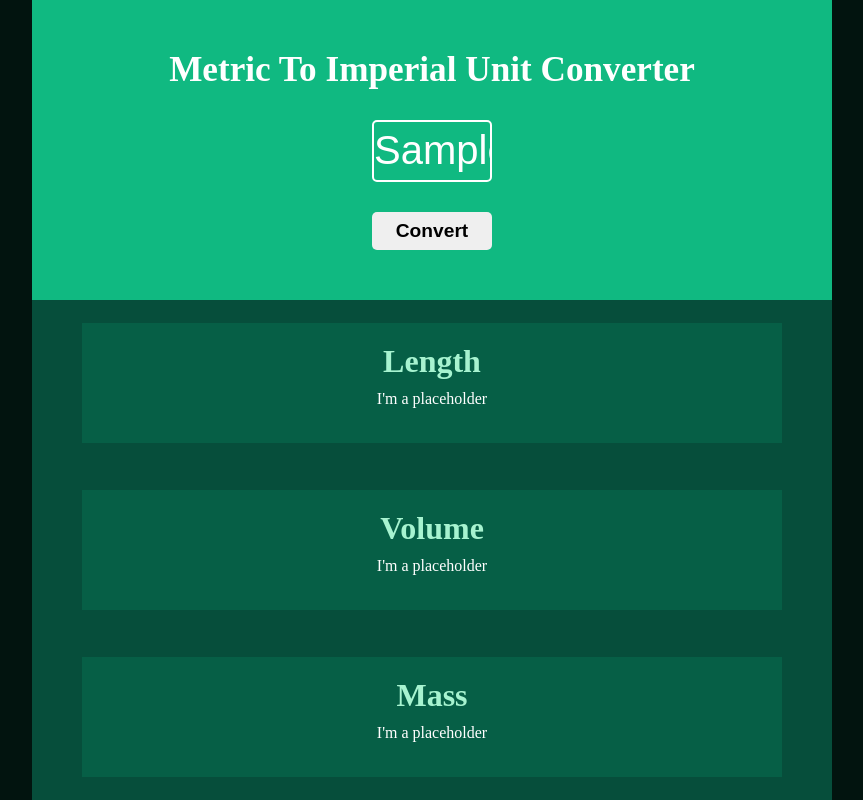
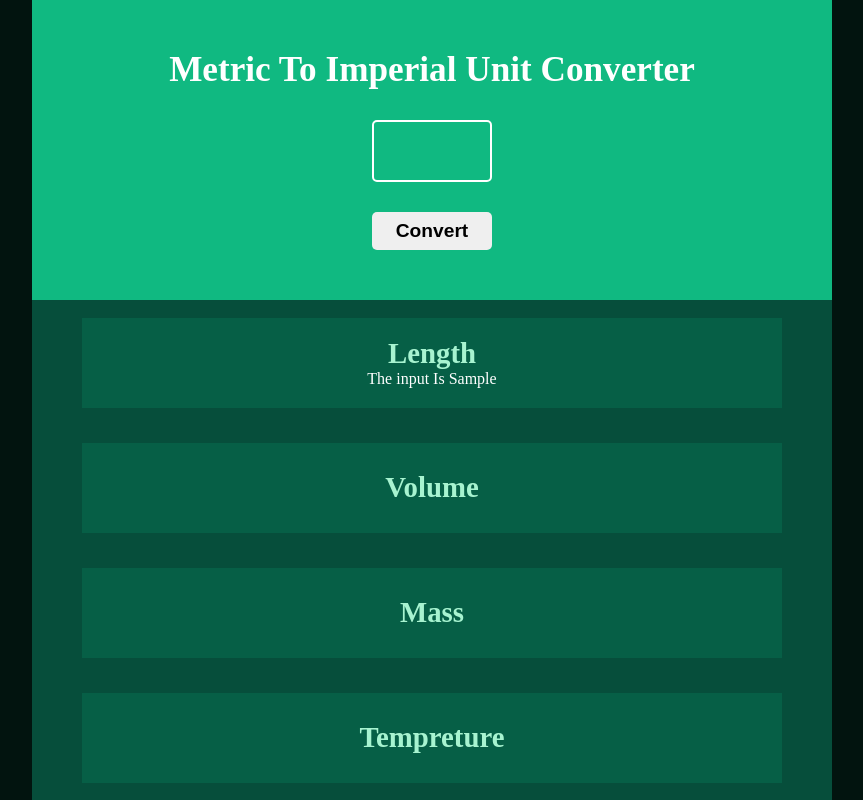
Before and after one commit to Tundoor/unit-Calculator, a plain HTML site: page index.html in a window 1280 px wide. Both pictures are taken after typing "Sample" into the empty fields and a click on the button "Convert". Shown: the whole page, without its empty margins (208-1071 px from the left). Drawn offline with Linux system fonts and the light colour scheme.

Commit message:
Updated css and added logic for updating paragraphs using js

```diff
--- a/index.css
+++ b/index.css
@@ -85,16 +85,19 @@ main {
 .measurement-div {
     background-color:#065F46 ;
     width: 700px;
-    height: 120px;
+    height: 90px;
     text-align: center;
+
+    display: flex;
+    flex-direction: column;
+    justify-content: center;
 }
 
 .measurement-div h1 {
     color: #A7F3D0;
-    margin-top: 20px;
+    font-size: 1.8rem;
 }
 
 .measurement-div p {
     color: white;
-    margin-top: 10px;
 }
--- a/index.html
+++ b/index.html
@@ -5,28 +5,34 @@
     <meta name="viewport" content="width=device-width, initial-scale=1.0">
     <title>Unit Calc</title>
     <link rel="stylesheet" href="index.css">
+     <script src="index.js" defer></script>
 </head>
 <body>
     <div class="calc-div">
         <header class="calc-header">
         <h1 class="title">Metric To Imperial Unit Converter</h1>
-        <input class="user-input" type="text">
-        <button class="submit ">Convert</button>
+        <input class="user-input" type="text" id="user-input">
+        <button class="submit" id="submit">Convert</button>
         </header>
         <main>
           <div class="measurement-div" id="length-div">
              <h1>Length</h1>
-             <p>I'm a placeholder</p>
+
           </div>
           <div class="measurement-div" id="volume-div">
             <h1>Volume</h1>
-            <p>I'm a placeholder</p>
+
           </div>
           <div class="measurement-div" id="mass-div">
             <h1>Mass</h1>
-            <p>I'm a placeholder</p>
+
+          </div>
+          <div class="measurement-div" id="temp-div">
+            <h1>Tempreture</h1>
+
           </div>
         </main>
     </div>
+
 </body>
 </html>
--- a/index.js
+++ b/index.js
@@ -60,3 +60,45 @@
 // 0°C × 9/5 + 32 = 32°F
 
 // 25°C × 9/5 + 32 = 77°F
+
+const lengthDiv = document.getElementById('length-div')
+const volumeDiv = document.getElementById('volume-div')
+const massDiv = document.getElementById('mass-div')
+const tempDiv = document.getElementById('temp-div')
+const userInput = document.getElementById('user-input')
+const submit = document.getElementById('submit')
+
+const calc = {
+    toInches : (num) => {
+        return num *  0.3937
+    },
+
+    toFeet : (num) => {
+        return num * 3.2808
+    },
+
+    toYards : (num) => {
+        return num * 1.0936
+    },
+
+    toMiles : (num) => {
+        return num * 1.0936 },
+
+}
+
+
+// paragrapgh Logic
+function updateParagraph ( displayStr, div) {
+    let el = document.createElement('p');
+    el.textContent = displayStr
+    div.append(el)
+}
+
+//Click logic
+submit.addEventListener( 'click', () => {
+    let num = userInput.value
+    let str = `The input Is ${num}`
+    updateParagraph(str, lengthDiv)
+    console.log(lengthDiv)
+    userInput.value = ""
+})
```
